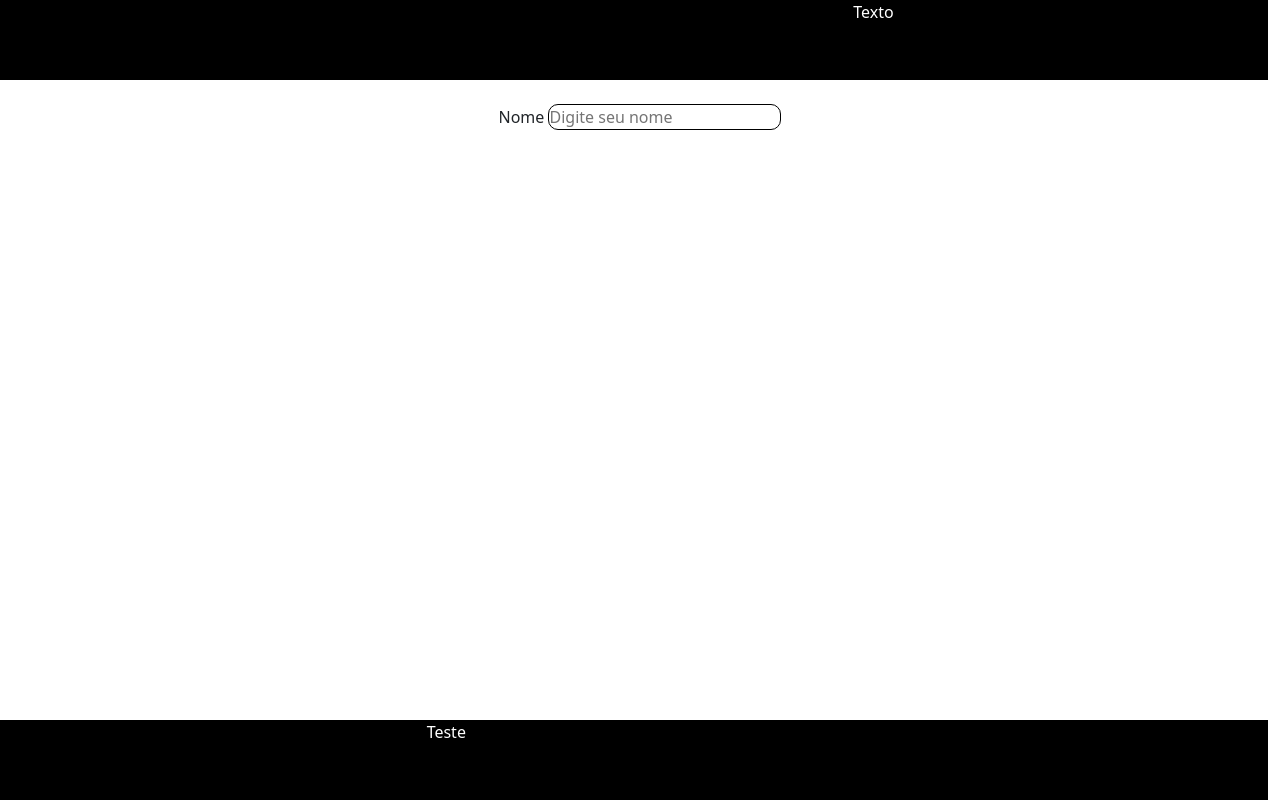
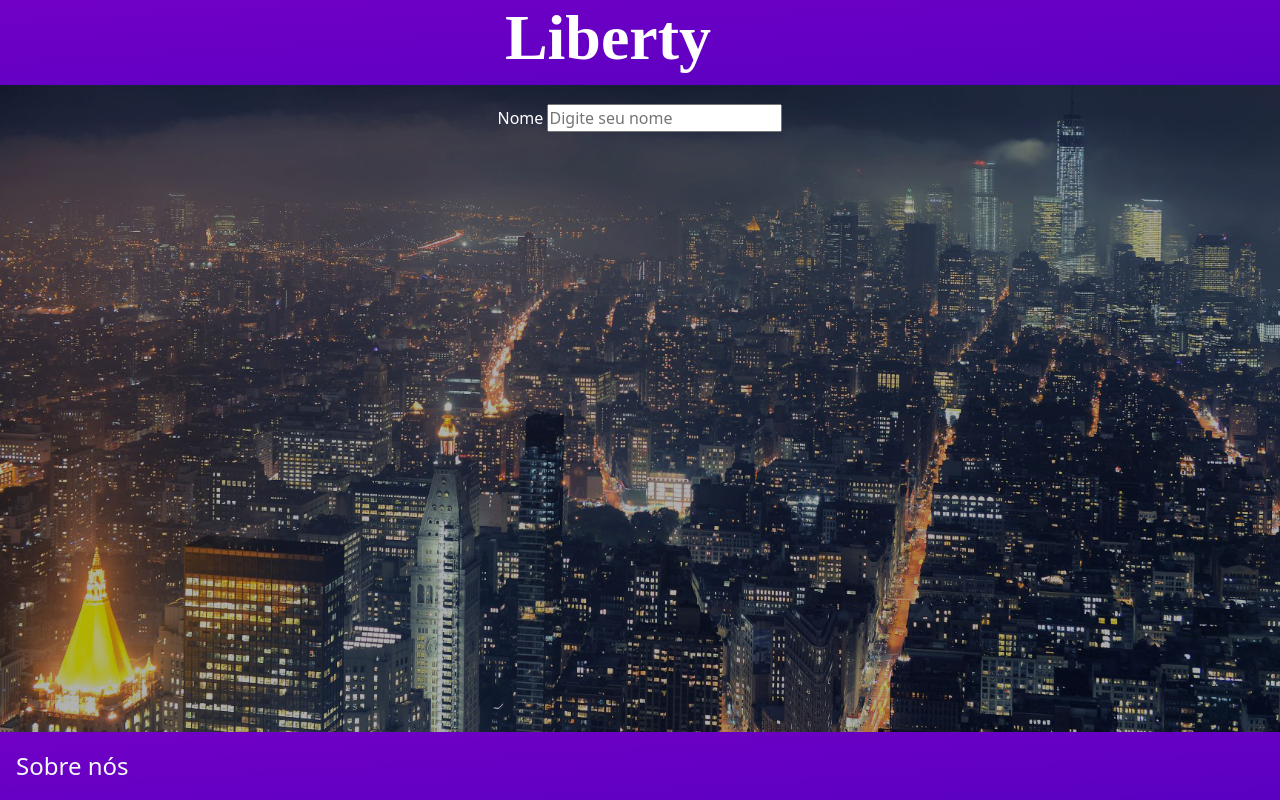
Before and after one commit to LuizBedim/liberty_investimentos, a PHP site: page / in a window 1280 px wide. Run offline with PHP 8.4, Linux system fonts and the light colour scheme; some web fonts are replaced.

Commit message:
Config index e sobre nos

```diff
--- a/css/style.css
+++ b/css/style.css
@@ -13,12 +13,11 @@
     font-weight: bold;
 }
 
-.bg-color-top {
+.bg-bar {
     background: linear-gradient(176.35deg, #7B00C7 -36.99%, #4900BF 164.96%);
 }
 
-.bg-color-bottom {
-    background: linear-gradient(176.35deg, #7B00C7 -36.99%, #4900BF 164.96%);
+.color-white {
     color: #fff;
 }
 
@@ -33,6 +32,9 @@
     background-size: cover;
     background-repeat: no-repeat;
     height: 100vh;
+    width: 100vw;
+    position: fixed;
+    left: 0;
 }
 
 .top-form {
@@ -72,3 +74,17 @@
     margin-left: 2rem;
     border: 0;
 }
+
+.margin-top {
+    margin-top: 13vh;
+}
+
+.class-1 {
+    height: 10vh;
+    width: 100%;
+    background-color: #000;
+}
+
+.form-config {
+    border-radius: 10px;
+}
--- a/html/indexBk.html
+++ b/html/indexBk.html
@@ -6,7 +6,7 @@
     <meta http-equiv="X-UA-Compatible" content="IE=edge">
     <meta name="viewport" content="width=device-width, initial-scale=1.0">
     <!-- style.css -->
-    <link rel="stylesheet" type="text/css" href="../css/style.css">
+    <link rel="stylesheet" type="text/css" href="#">
     <!-- Icone da página -->
     <link rel="shortcut icon" href="../img/icon2.ico">
     <!-- Font-family KoHo -->
@@ -23,7 +23,8 @@
 
     <div class="container-fluid">
         <nav class="row navbar fixed-top bg-color-top">
-            <div class="col-4"><button class=" btn-menu" type="button" data-bs-toggle="offcanvas"
+            <div class="col-4">
+                <button class=" btn-menu" type="button" data-bs-toggle="offcanvas"
                     data-bs-target="#offcanvasWithBothOptions" aria-controls="offcanvasWithBothOptions">Menu</button>
                 <div class="offcanvas offcanvas-start" data-bs-scroll="true" tabindex="-1" id="offcanvasWithBothOptions"
                     aria-labelledby="offcanvasWithBothOptionsLabel">
--- a/index.html
+++ b/index.html
@@ -6,7 +6,7 @@
     <meta http-equiv="X-UA-Compatible" content="IE=edge">
     <meta name="viewport" content="width=device-width, initial-scale=1.0">
     <!-- style.css -->
-    <link rel="stylesheet" type="text/css" href="../css/style.css">
+    <link rel="stylesheet" type="text/css" href="css/style.css">
     <!-- Icone da página -->
     <link rel="shortcut icon" href="../img/icon2.ico">
     <!-- Font-family KoHo -->
@@ -18,55 +18,43 @@
     <link href="https://cdn.jsdelivr.net/npm/bootstrap@5.2.1/dist/css/bootstrap.min.css" rel="stylesheet"
         integrity="sha384-iYQeCzEYFbKjA/T2uDLTpkwGzCiq6soy8tYaI1GyVh/UjpbCx/TYkiZhlZB6+fzT" crossorigin="anonymous">
 
-    <!-- Teste de css -->
-    <style>
-        .class-1 {
-            height: 10vh;
-            width: 100%;
-            background-color: #000;
-        }
-
-        .color {
-            color: #fff;
-        }
-
-        .top {
-            margin-top: 13vh;
-        }
-
-        .form {
-            border: 1px solid #000;
-            border-radius: 10px;
-        }
-    </style>
 </head>
 
 <body>
 
     <div class="container-fluid">
         <!-- Nav Bar -->
-        <nav class="row class-1 fixed-top">
+        <nav class="row fixed-top bg-bar">
             <div class="col-4"></div>
+            <div class="col-4">
+                <h1 class="text-center title-text">Liberty</h1>
+            </div>
             <div class="col-4"></div>
-            <div class="col-4 color">Texto</div>
         </nav>
 
         <!-- Form -->
-        <main class="row top text-center">
+        <div class="bg-body">
+
+            <main class="row text-center">
                 <div class="col-4"></div>
                 <div class="col-4">
-                <form>
-                    <label>Nome</label>
+                    <form class="margin-top">
+                        <label class="color-white">Nome</label>
                         <input class="form" type="text" name="nome" id="nome" placeholder="Digite seu nome">
                     </form>
                 </div>
                 <div class="col-4"></div>
             </main>
+        </div>
 
         <!-- Footer -->
-        <footer class="row class-1 fixed-bottom">
+        <footer class="row bg-bar fixed-bottom">
+            <div class="col-4">
+                <div class="text-left p-3 bg-color-bottom">
+                    <a class="text-light sobre-nos-text" href="html/sobreNos.html">Sobre nós</a>
+                </div>
+            </div>
             <div class="col-4"></div>
-            <div class="col-4 color">Teste</div>
             <div class="col-4"></div>
         </footer>
     </div>
```
Also changed, not shown: css/styleSobreNos.css (+6 -12 lines), html/sobreNos.html (+8 -10 lines). Lines whose indentation alone changed are shown as unchanged.
